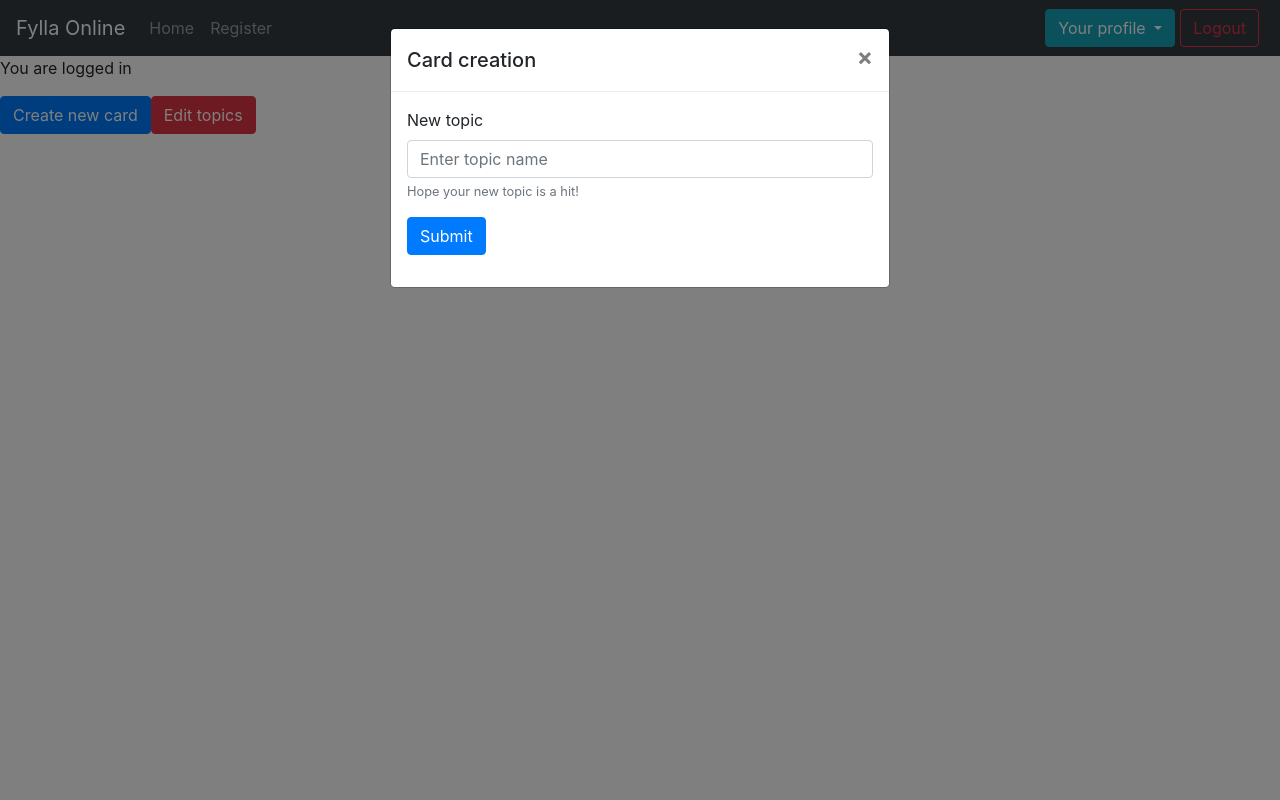
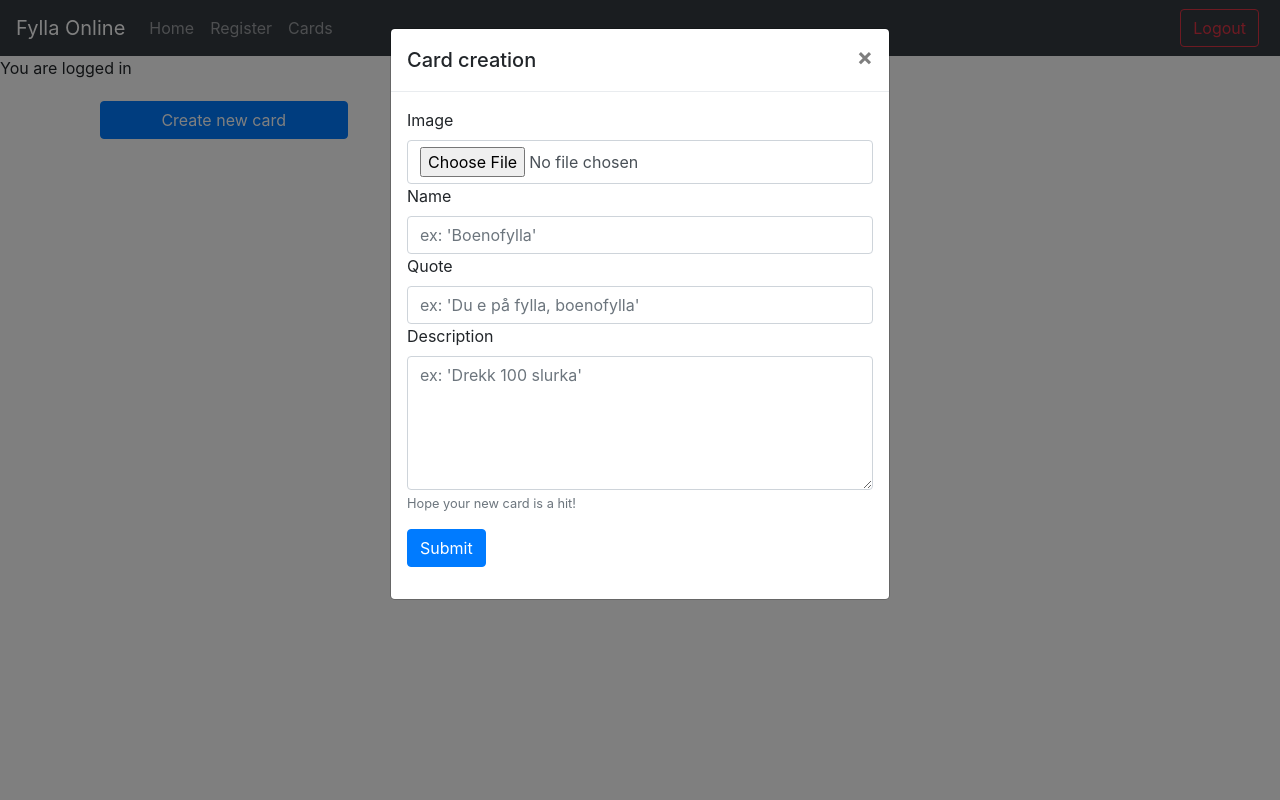
Before and after one commit to SondreBerntsen/Fylla_php, a PHP site: page /create_card.php in a window 1280 px wide, after a click on "Create new card". Run offline with PHP 8.4, Linux system fonts and the light colour scheme; the visitor is signed in with stand-in values (Sample User, id 1); data that the repository does not hold is empty; some libraries are stand-ins or nearby versions.

Commit message:
Full CRUD functionality, hurra

```diff
--- a/create_card.php
+++ b/create_card.php
@@ -1,32 +1,19 @@
 <?php
- require "templates/header.php";
- include_once "includes/dbh.inc.php";
-
-        // New topic modal trigger button, is only shown if user is logged in
-        if (isset($_SESSION['u_type'])) {
-          echo '<button type="button" class="btn btn-primary" data-toggle="modal" data-target="#newCardModal">
-                  Create new card
-                </button>';
-        }
+include_once 'templates/header.php';
+include_once 'includes/dbh.inc.php';
+if (!isset($_SESSION['u_id'])) {
+  header("Location: index.php?state=notloggedin");
+}
+?>
 
 
+    <!--Super Content-->
 
-          //Showing all topics created by user
-          $session_id = $_SESSION['u_id'];
-          $sql = "SELECT * FROM topics WHERE user_id = $session_id  ORDER BY topic_id DESC LIMIT 0,6";
-          $result = mysqli_query($conn, $sql);
+<div class="container">
 
-          //Shows edit topic button, allowing user to delete topics they have created.
-          if (isset($_SESSION['u_type'])) {
-            echo '<button type="button" class="btn btn-danger" data-toggle="modal" data-target="#deletetopicmodal">
-                    Edit topics
-                  </button>';
-          }
+    <!-- NEW CARD FORM MODAL -->
 
-
-        ?>
-
-  <div class="modal fade" id="newCardModal" tabindex="-1" role="dialog" aria-labelledby="newCardModal" aria-hidden="true">
+    <div class="modal fade" id="newCardModal" tabindex="-1" role="dialog" aria-labelledby="newCardModal" aria-hidden="true">
       <div class="modal-dialog" role="document">
         <div class="modal-content">
           <div class="modal-header">
@@ -36,11 +23,17 @@
             </button>
           </div>
           <div class="modal-body">
-            <form action="includes/newCard.inc.php" method="POST">
+            <form action="includes/newCard.inc.php" enctype="multipart/form-data" method="POST">
               <div class="form-group">
-                <label for="topic">New topic</label>
-                <input type="text" class="form-control" aria-describedby="usernameHelp" placeholder="Enter topic name" name="topic_name">
-                <small id="usernameHelp" class="form-text text-muted">Hope your new topic is a hit!</small>
+                <label for="card">Image</label>
+                <input type="file" class="form-control" aria-describedby="usernameHelp" placeholder="Epic image" name="image" id="image">
+                <label for="card">Name</label>
+                <input type="text" class="form-control" aria-describedby="usernameHelp" placeholder="ex: 'Boenofylla'" name="card_name">
+                <label for="card">Quote</label>
+                <input type="text" class="form-control" aria-describedby="usernameHelp" placeholder="ex: 'Du e på fylla, boenofylla'" name="card_quote">
+                <label for="card">Description</label>
+                <textarea type="textarea" class="form-control" rows="5" aria-describedby="usernameHelp" placeholder="ex: 'Drekk 100 slurka'" name="card_description"></textarea>
+                <small id="usernameHelp" class="form-text text-muted">Hope your new card is a hit!</small>
               </div>
               <button type="submit" name="submit" class="btn btn-primary">Submit</button>
             </form>
@@ -49,6 +42,59 @@
       </div>
     </div>
 
+  <div class="container">
+
+
+  <div class="col">
+
+      <?php
+        $sql = "SELECT * FROM cards WHERE user_id = $_SESSION[u_id]";
+        $result = mysqli_query($conn, $sql);
+
+        while ($row = mysqli_fetch_array($result)) {
+            echo '<form action="includes/deleteCard.inc.php" method="POST">
+                  <div class="card">
+                    <div class="card-body">
+                      <img src= "images/' . $row['img'] . '" class="img-fluid" alt="Responsive image">
+          			      <h5 class="card-title">' . $row['card_name'] . '</h5>
+                      <p class="card-text">' . $row['quote'] . '</p>
+                      <p class="card-text">' . $row['description'] . '</p>
+                      <input type="hidden" name="card_id_delete" value= ' . $row['card_id'] . '>
+          			      <p class="card-text"><small class="text-muted">Created by you!</small></p>
+                        <button type="submit" class="btn btn-danger">Delete card</button>
+          			    </div>
+                  </div>
+                  </form>';
+        }
+
+      ?>
+	</div>
+
+
+
+  <div class="row">
+    <div class="col-sm-3">
+      <div class="list-group">
+
+
+        <?php
+        // New card modal trigger button, is only shown if user is logged in
+        if (isset($_SESSION['u_type'])) {
+          echo '<button type="button" class="btn btn-primary" data-toggle="modal" data-target="#newCardModal">
+                  Create new card
+                </button>';
+        }
+        ?>
+
+      </div>
+    </div>
+  </div>
+</div>
+
+
+
+
+
 <?php
-  require "templates/footer.php";
-?>
+  include_once 'templates/footer.php';
+ ?>
--- a/templates/header.php
+++ b/templates/header.php
@@ -33,6 +33,9 @@
           <li class="nav-item">
             <a class="nav-link" href="signup.php">Register</a>
           </li>
+          <li class="nav-item">
+            <a class="nav-link" href="create_card.php">Cards</a>
+          </li>
         </ul>
       </div>
 
@@ -43,17 +46,6 @@
         <?php
         if (isset($_SESSION['u_id'])) {
           echo '<form class="form-inline my-2 my-lg-0" action="includes/logout.inc.php" method="POST">
-                  <div class="form-group">
-                  <div class="dropdown">
-                    <button class="headerbutton btn btn-info my-2 my-sm-0 dropdown-toggle" type="button" id="dropdownMenuButton" data-toggle="dropdown" aria-haspopup="true" aria-expanded="false">
-                      Your profile
-                    </button>
-                    <div class="dropdown-menu" aria-labelledby="dropdownMenuButton">
-                      <a class="dropdown-item" href="user.php?selected_topic">Entries and topics</a>
-                      <a class="dropdown-item" href="useredit.php">Settings</a>
-                    </div>
-                  </div>
-                  </div>
                   <div class="form-group">
                     <button class=" headerbutton btn btn-outline-danger my-2 my-sm-0" name="submit">Logout</button>
                   </div>
```
Also changed, not shown: includes/deleteCard.inc.php (added, +21 -0 lines), includes/delete_entry.inc.php (deleted, +0 -19 lines), includes/newCard.inc.php (+39 -33 lines).
